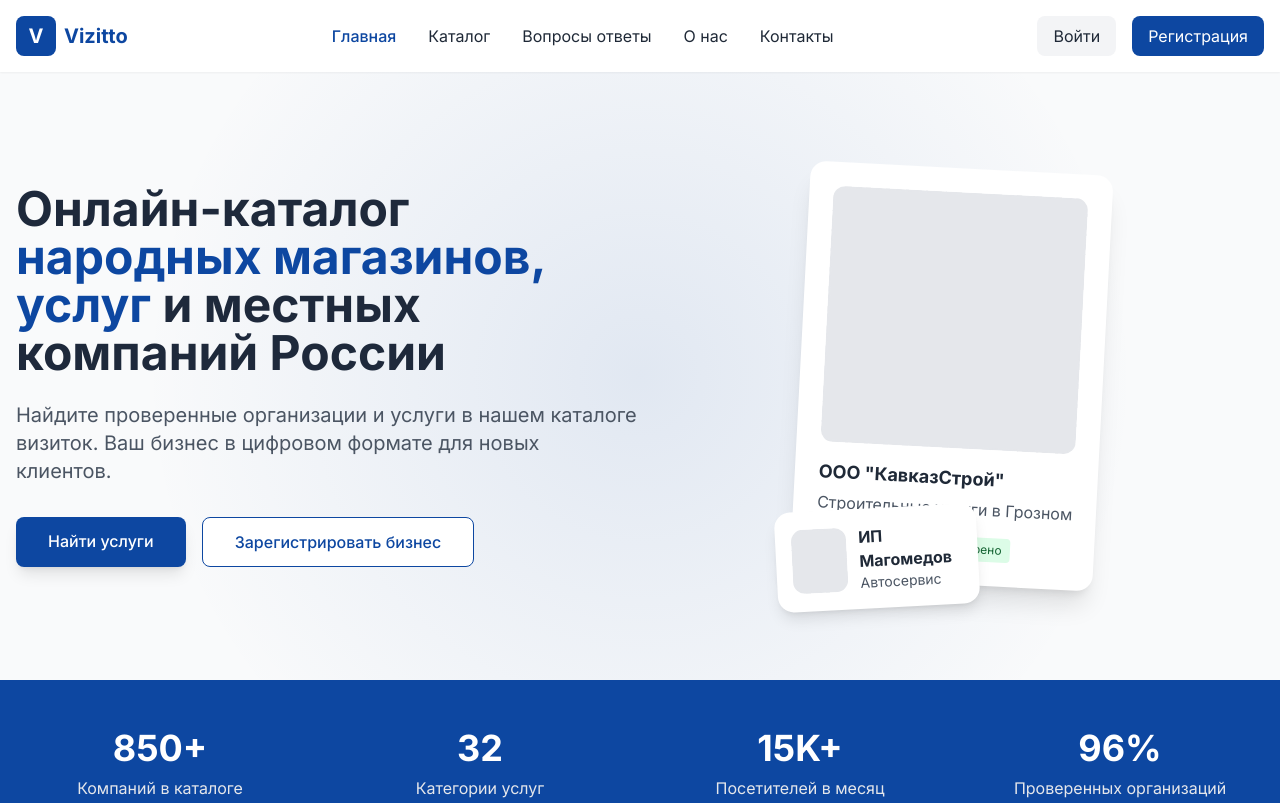
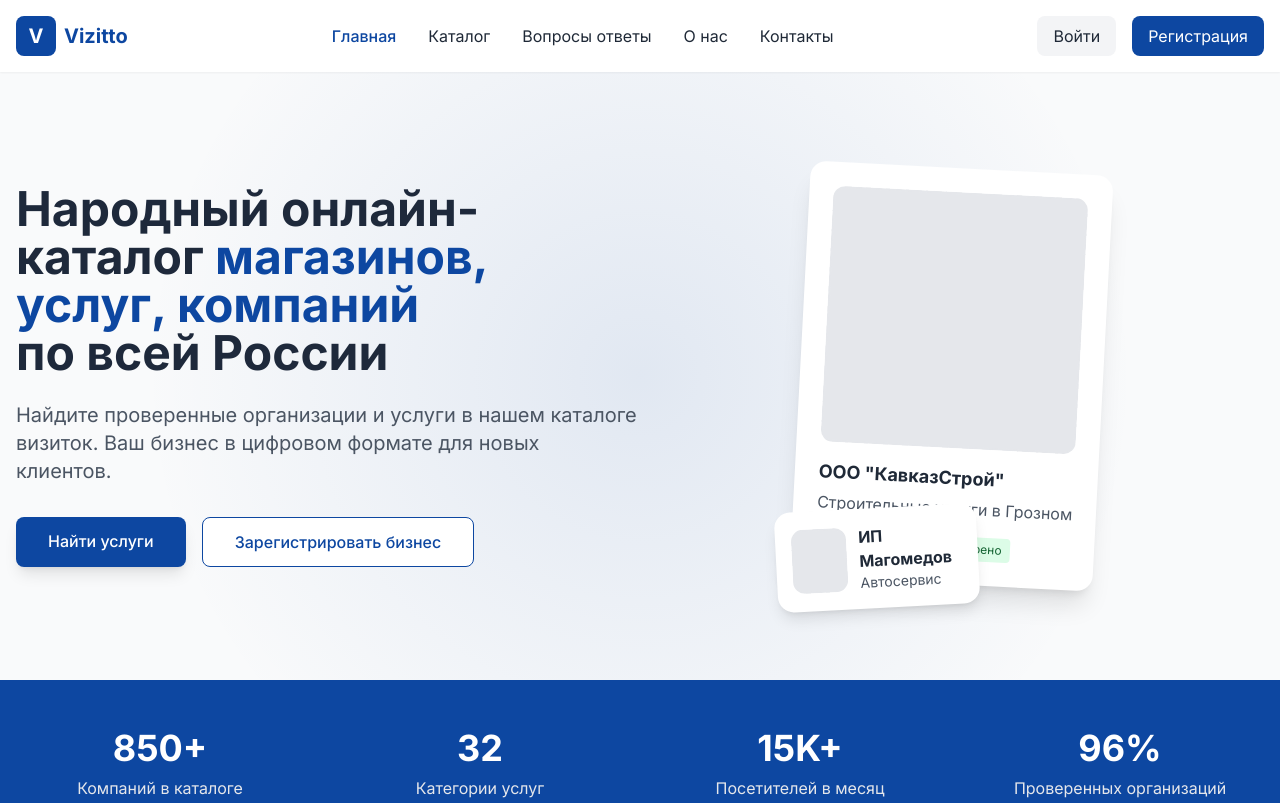
Before and after one commit to groznet/vizitto, a plain HTML site: page index.html in a window 1280 px wide. Shown: the top 803 px of the page. Drawn offline with nearby package versions, Linux system fonts and the light colour scheme.

Commit message:
Update hero section text

```diff
--- a/index.html
+++ b/index.html
@@ -105,7 +105,7 @@
             <div class="flex flex-col md:flex-row items-center">
                 <div class="md:w-1/2 mb-12 md:mb-0">
                     <h1 class="text-4xl md:text-5xl font-bold text-dark mb-6 leading-tight">
-                        Онлайн-каталог <span class="text-primary">народных магазинов, услуг</span> и местных компаний России
+                        Народный онлайн-каталог <span class="text-primary">магазинов, услуг, компаний</span> по всей России
                     </h1>
                     <p class="text-xl text-gray-600 mb-8">
                         Найдите проверенные организации и услуги в нашем каталоге визиток. Ваш бизнес в цифровом формате для новых клиентов.
```
